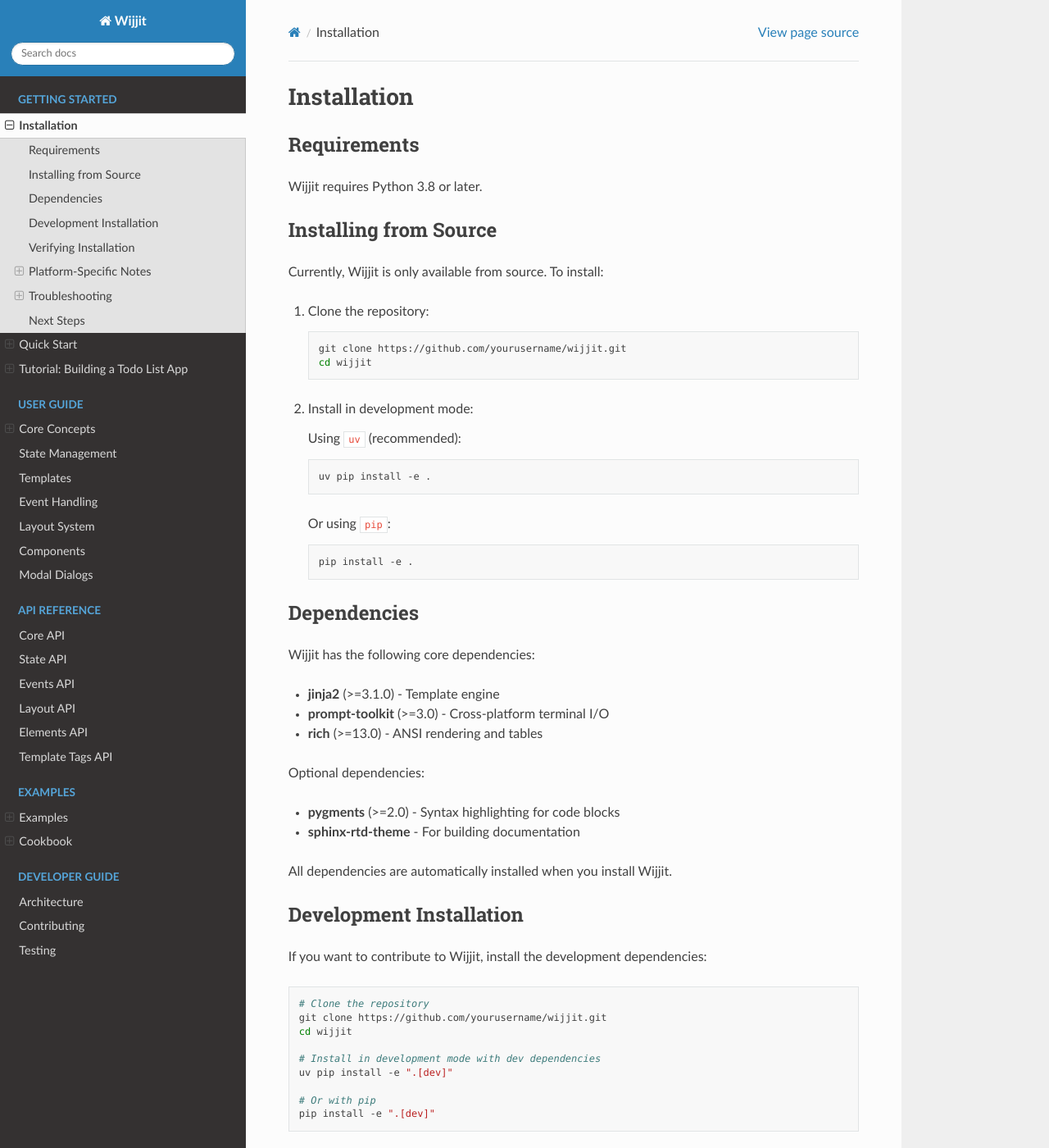
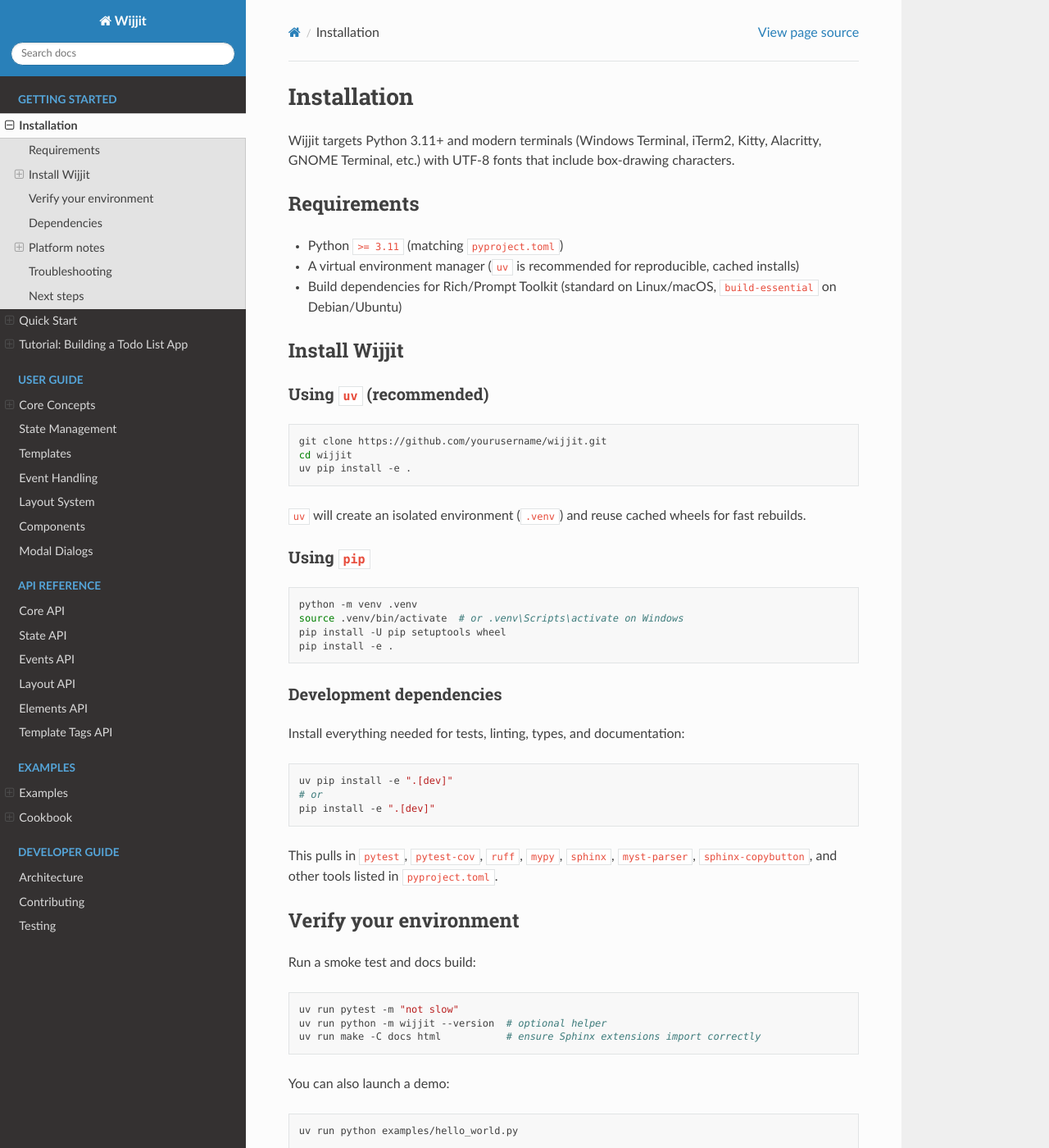
Before and after one commit to thomas-villani/wijjit, a Sphinx documentation site: the page built from docs/source/getting_started/installation.rst, in a window 1280 px wide and 1400 px high. Shown: the whole window at 82% size. Built offline with Sphinx 7.4.7 and the Read the Docs theme 3.1.0, drawn with Linux system fonts in a browser that asks for light colours; pages that are not in the unit, such as notebooks, are missing from menus; some of the changed text lies outside the part shown.

Commit message:
Improve styling system with multi-class support and refine docs
- Add get_style_classes method to elements for multiple CSS classes
- Update StyleResolver to merge styles from multiple classes in order
- Apply pseudo-class styles to most specific class in multi-class list
- Change Style attributes to use None for unspecified, allowing explicit disables
- Enhance Style.merge to respect explicit True/False and preserve None
- Add tests for multi-class style resolution and attribute merging behavior
- Fix ThemeManager to keep mutations on default theme persistent across switches
- Remove deprecated installation.rst and update index.rst with clearer intro and examples
- Enhance Sphinx config: add autosummary, autosectionlabel, myst_parser, copybutton
- Update pyproject.toml with new doc dependencies myst-parser and sphinx-copybutton

```diff
--- a/docs/source/conf.py
+++ b/docs/source/conf.py
@@ -21,13 +21,32 @@
 # https://www.sphinx-doc.org/en/master/usage/configuration.html#general-configuration
 
 extensions = [
-    'sphinx.ext.autodoc',       # Auto-generate API docs from docstrings
-    'sphinx.ext.napoleon',      # Support for NumPy-style docstrings
-    'sphinx.ext.viewcode',      # Add links to source code
-    'sphinx.ext.intersphinx',   # Link to other documentation
-    'sphinx.ext.todo',          # Support for TODO items
-    'sphinx.ext.coverage',      # Check documentation coverage
+    'sphinx.ext.autodoc',         # Auto-generate API docs from docstrings
+    'sphinx.ext.autosummary',     # Summary tables for API reference
+    'sphinx.ext.autosectionlabel',# Unique labels per section
+    'sphinx.ext.duration',        # Report build timings
+    'sphinx.ext.napoleon',        # Support for NumPy-style docstrings
+    'sphinx.ext.viewcode',        # Add links to source code
+    'sphinx.ext.intersphinx',     # Link to other documentation
+    'sphinx.ext.todo',            # Support for TODO items
+    'sphinx.ext.coverage',        # Check documentation coverage
+    'sphinx_copybutton',          # Copy button for code blocks
+    'myst_parser',                # Optional Markdown support
 ]
+
+# Autosummary/autodoc defaults
+autosummary_generate = True
+autodoc_default_options = {
+    'members': True,
+    'member-order': 'bysource',
+    'special-members': '__init__',
+    'undoc-members': True,
+    'exclude-members': '__weakref__'
+}
+autodoc_typehints = 'description'
+
+# Autosectionlabel configuration
+autosectionlabel_prefix_document = True
 
 # Napoleon settings (for NumPy-style docstrings)
 napoleon_google_docstring = False
@@ -49,22 +68,25 @@
 intersphinx_mapping = {
     'python': ('https://docs.python.org/3', None),
     'jinja2': ('https://jinja.palletsprojects.com/en/3.1.x/', None),
+    'prompt_toolkit': ('https://python-prompt-toolkit.readthedocs.io/en/master/', None),
+    'rich': ('https://rich.readthedocs.io/en/stable/', None),
 }
 
-# Autodoc settings
-autodoc_default_options = {
-    'members': True,
-    'member-order': 'bysource',
-    'special-members': '__init__',
-    'undoc-members': True,
-    'exclude-members': '__weakref__'
-}
+# MyST configuration
+myst_enable_extensions = [
+    'colon_fence',
+    'deflist',
+]
+myst_heading_anchors = 4
 
 templates_path = ['_templates']
 exclude_patterns = []
 
 # The suffix(es) of source filenames
-source_suffix = '.rst'
+source_suffix = {
+    '.rst': 'restructuredtext',
+    '.md': 'markdown',
+}
 
 # The master toctree document
 master_doc = 'index'
@@ -74,6 +96,7 @@
 
 # Use Read the Docs theme (install with: pip install sphinx-rtd-theme)
 html_theme = 'sphinx_rtd_theme'
+html_title = 'Wijjit Documentation'
 
 # Theme options
 html_theme_options = {
--- a/docs/source/getting_started/installation.rst
+++ b/docs/source/getting_started/installation.rst
@@ -1,120 +1,97 @@
 Installation
 ============
+
+Wijjit targets Python 3.11+ and modern terminals (Windows Terminal, iTerm2, Kitty, Alacritty, GNOME Terminal, etc.) with UTF-8 fonts that include box-drawing characters.
 
 Requirements
 ------------
 
-Wijjit requires Python 3.8 or later.
+* Python ``>= 3.11`` (matching ``pyproject.toml``)
+* A virtual environment manager (``uv`` is recommended for reproducible, cached installs)
+* Build dependencies for Rich/Prompt Toolkit (standard on Linux/macOS, ``build-essential`` on Debian/Ubuntu)
 
-Installing from Source
-----------------------
+Install Wijjit
+--------------
 
-Currently, Wijjit is only available from source. To install:
+Using ``uv`` (recommended)
+~~~~~~~~~~~~~~~~~~~~~~~~~~
 
-1. Clone the repository:
+.. code-block:: bash
 
-   .. code-block:: bash
+    git clone https://github.com/yourusername/wijjit.git
+    cd wijjit
+    uv pip install -e .
 
-       git clone https://github.com/yourusername/wijjit.git
-       cd wijjit
+``uv`` will create an isolated environment (``.venv``) and reuse cached wheels for fast rebuilds.
 
-2. Install in development mode:
+Using ``pip``
+~~~~~~~~~~~~~
 
-   Using ``uv`` (recommended):
+.. code-block:: bash
 
-   .. code-block:: bash
+    python -m venv .venv
+    source .venv/bin/activate  # or .venv\Scripts\activate on Windows
+    pip install -U pip setuptools wheel
+    pip install -e .
 
-       uv pip install -e .
+Development dependencies
+~~~~~~~~~~~~~~~~~~~~~~~~
 
-   Or using ``pip``:
+Install everything needed for tests, linting, types, and documentation:
 
-   .. code-block:: bash
+.. code-block:: bash
 
-       pip install -e .
+    uv pip install -e ".[dev]"
+    # or
+    pip install -e ".[dev]"
+
+This pulls in ``pytest``, ``pytest-cov``, ``ruff``, ``mypy``, ``sphinx``, ``myst-parser``, ``sphinx-copybutton``, and other tools listed in :file:`pyproject.toml`.
+
+Verify your environment
+-----------------------
+
+Run a smoke test and docs build:
+
+.. code-block:: bash
+
+    uv run pytest -m "not slow"
+    uv run python -m wijjit --version  # optional helper
+    uv run make -C docs html           # ensure Sphinx extensions import correctly
+
+You can also launch a demo:
+
+.. code-block:: bash
+
+    uv run python examples/hello_world.py
 
 Dependencies
 ------------
 
-Wijjit has the following core dependencies:
+Core libraries installed automatically:
 
-* **jinja2** (>=3.1.0) - Template engine
-* **prompt-toolkit** (>=3.0) - Cross-platform terminal I/O
-* **rich** (>=13.0) - ANSI rendering and tables
+* ``jinja2`` – template engine for layouts.
+* ``prompt-toolkit`` – keyboard/mouse input, screen buffering.
+* ``rich`` – ANSI rendering utilities and colors.
+* ``pyperclip`` – clipboard integration for text inputs.
 
-Optional dependencies:
+Optional additions in ``.[dev]``:
 
-* **pygments** (>=2.0) - Syntax highlighting for code blocks
-* **sphinx-rtd-theme** - For building documentation
+* ``myst-parser`` – Markdown support in docs.
+* ``sphinx-copybutton`` – quality-of-life improvements for code samples.
+* Testing/tooling stack (pytest, ruff, mypy, syrupy snapshots, etc.).
 
-All dependencies are automatically installed when you install Wijjit.
-
-Development Installation
-------------------------
-
-If you want to contribute to Wijjit, install the development dependencies:
-
-.. code-block:: bash
-
-    # Clone the repository
-    git clone https://github.com/yourusername/wijjit.git
-    cd wijjit
-
-    # Install in development mode with dev dependencies
-    uv pip install -e ".[dev]"
-
-    # Or with pip
-    pip install -e ".[dev]"
-
-This installs additional tools for testing and development:
-
-* **pytest** - Testing framework
-* **pytest-cov** - Coverage reporting
-* **black** - Code formatting
-* **mypy** - Type checking
-* **ruff** - Linting
-
-Verifying Installation
-----------------------
-
-To verify that Wijjit is installed correctly, try running one of the examples:
-
-.. code-block:: bash
-
-    python examples/hello_world.py
-
-You should see a simple "Hello, World!" message in your terminal. Press ``q`` to quit.
-
-Alternative: Run a quick test in Python:
-
-.. code-block:: python
-
-    from wijjit import Wijjit
-
-    app = Wijjit()
-
-    @app.view("main", default=True)
-    def main_view():
-        return {"template": "Wijjit is installed! Press Ctrl+C to exit."}
-
-    app.run()
-
-Platform-Specific Notes
------------------------
+Platform notes
+--------------
 
 Windows
 ~~~~~~~
 
-Wijjit works on Windows using Windows Terminal or the newer Windows Console. Some Unicode box-drawing characters may not display correctly in older terminal emulators.
-
-For best results, use:
-
-* Windows Terminal (recommended)
-* Windows 10/11 with modern console
+Use Windows Terminal or another modern emulator that supports UTF-8 and mouse reporting. Older ``cmd.exe`` shells will not render rounded borders correctly.
 
 Linux
 ~~~~~
 
-Wijjit works out of the box on most Linux distributions. Ensure your terminal supports UTF-8 encoding:
+Ensure locale variables are set:
 
 .. code-block:: bash
 
@@ -124,44 +101,23 @@
 macOS
 ~~~~~
 
-Wijjit works well with iTerm2 and the default Terminal.app on macOS.
+iTerm2 offers the best experience (truecolor + inline images). Apple's default Terminal.app is also fully supported.
 
 Troubleshooting
 ---------------
 
-ImportError: No module named 'wijjit'
-~~~~~~~~~~~~~~~~~~~~~~~~~~~~~~~~~~~~~~
+``ImportError: No module named 'wijjit'``
+    Confirm the package is installed in editable mode (``pip install -e .``) and that your virtual environment is active.
 
-Make sure you installed Wijjit in development mode with ``-e`` flag:
+Broken borders or glyphs
+    Switch to a font with box-drawing characters (e.g., Fira Code, JetBrains Mono). On Windows, prefer Windows Terminal over ``cmd.exe``.
 
-.. code-block:: bash
+Slow rendering / lag
+    Disable high-frequency animations, trim overly large tables, or run inside a truecolor terminal rather than nested multiplexers.
 
-    pip install -e .
-
-Unicode/Display Issues
-~~~~~~~~~~~~~~~~~~~~~~
-
-If you see broken characters or boxes instead of proper borders:
-
-1. Ensure your terminal supports UTF-8
-2. Check that your terminal font includes box-drawing characters
-3. Try a different terminal emulator
-4. On Windows, use Windows Terminal instead of cmd.exe
-
-Performance Issues
-~~~~~~~~~~~~~~~~~~
-
-For large applications, consider:
-
-* Limiting the number of elements rendered at once
-* Using pagination for large tables/lists
-* Disabling mouse support if not needed
-
-Next Steps
+Next steps
 ----------
 
-Now that you have Wijjit installed, check out:
-
-* :doc:`quickstart` - Build your first Wijjit app
-* :doc:`tutorial` - Step-by-step tutorial building a todo list
-* :doc:`../user_guide/core_concepts` - Learn the core concepts
+* Build your first app in :doc:`quickstart`.
+* Follow the :doc:`tutorial` to assemble a complete todo list with modals.
+* Dive into architectural details in :doc:`../user_guide/core_concepts`.
--- a/pyproject.toml
+++ b/pyproject.toml
@@ -24,6 +24,8 @@
     "ruff>=0.14.2",
     "syrupy>=4.0.0",
     "sphinx>=8.2.3",
+    "myst-parser>=2.0.0",
+    "sphinx-copybutton>=0.5.2",
 ]
 
 [build-system]
```
Also changed, not shown: docs/source/index.rst (+39 -53 lines), 7 other files.
